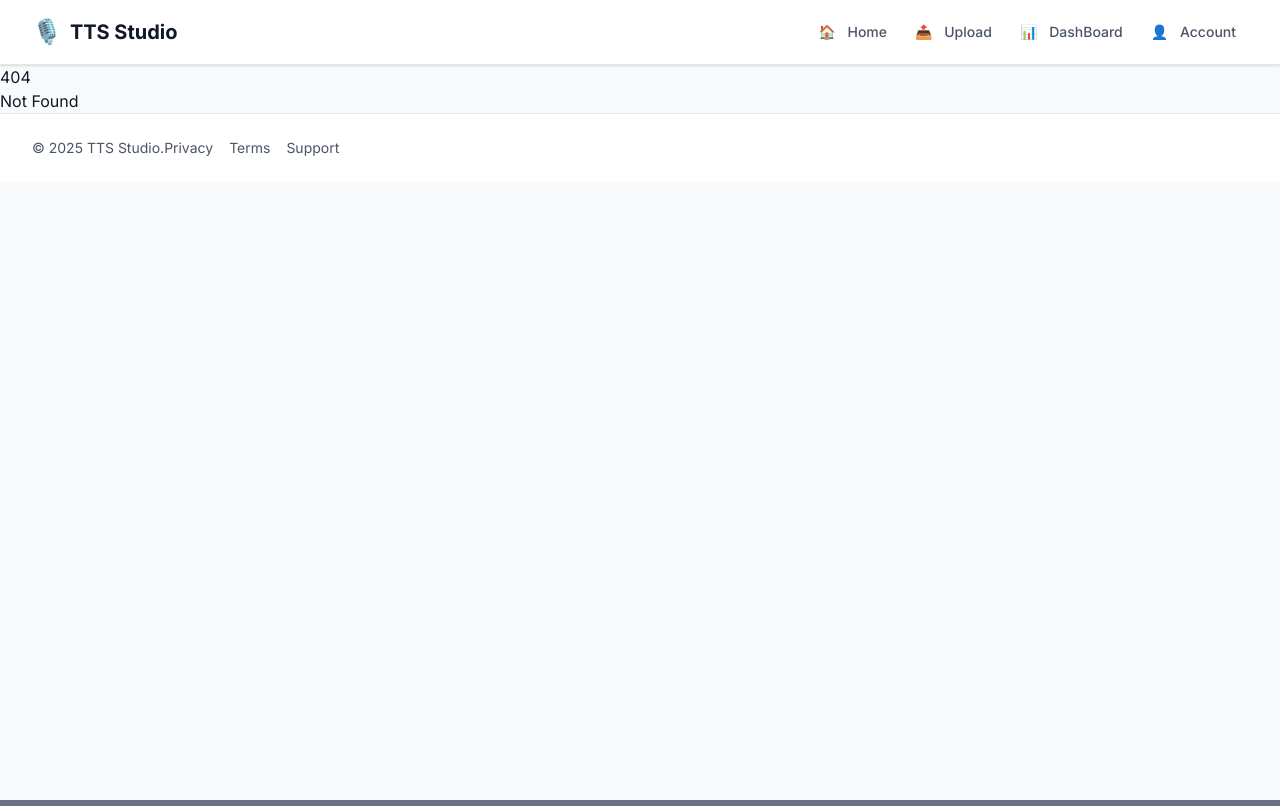
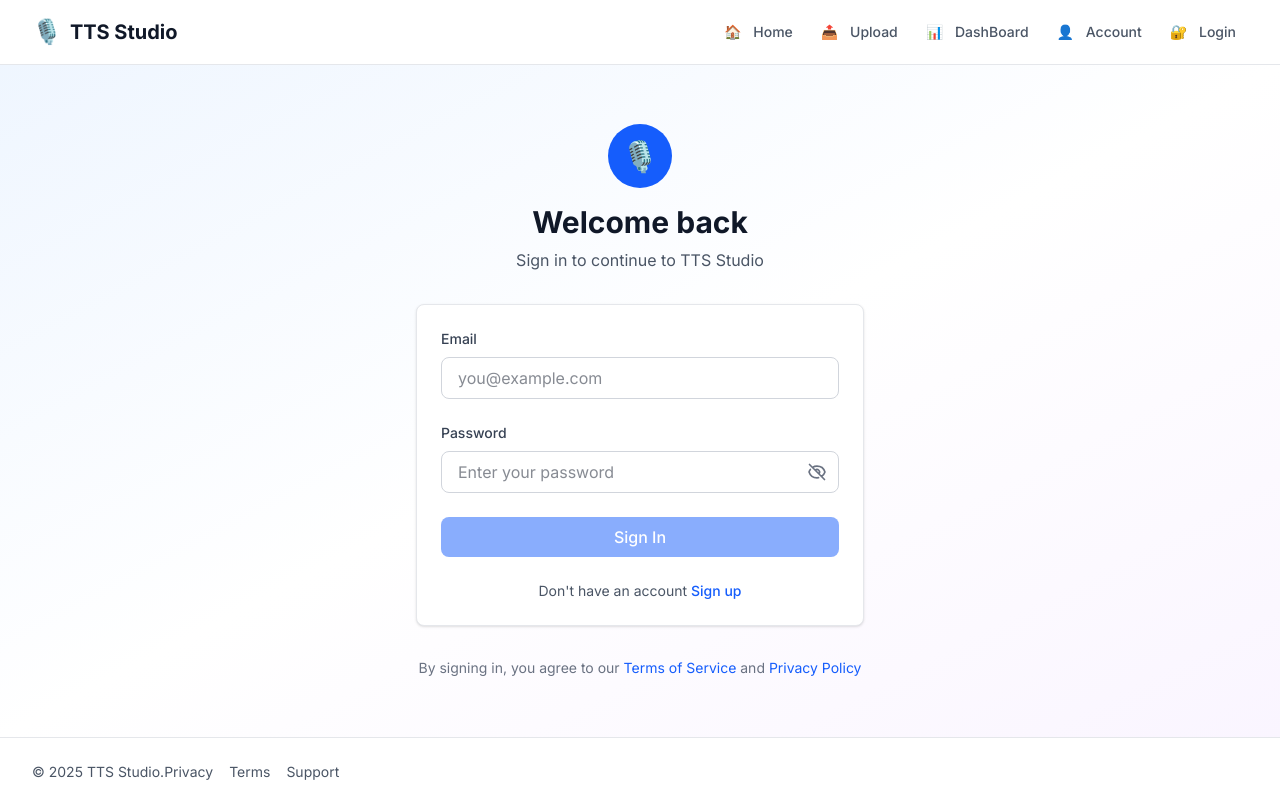
Before and after one commit to jamewell/Text-To-Speech-Py, a SvelteKit app in the folder frontend/: page /login in a window 1280 px wide. Before the commit this address had no page. Built offline with nearby package versions, Linux system fonts and the light colour scheme.

Commit message:
feat: add login page and form with authentication handling

```diff
--- /dev/null
+++ b/frontend/src/lib/components/auth/LoginForm.svelte
@@ -0,0 +1,175 @@
+<script lang="ts">
+	import { onMount } from "svelte";
+	import { authStore } from "../../../stores/auth";
+
+
+    let email = '';
+    let password = '';
+    let emailError = '';
+    let passwordError = '';
+    let showPassword = false;
+
+    $: isFormValid = email.length > 0 && password.length > 0;
+
+    $: if (email) emailError = '';
+    $: if (password) passwordError = '';
+
+    onMount(() => {
+        return () => {
+            authStore.clearError();
+        };
+    });
+
+    function validateEmail(value: string): boolean {
+        const emailRegex = /^[^\s@]+@[^\s@]+\.[^\s@]+$/;
+
+        if (!value) {
+            emailError = 'Email is required';
+            return false;
+        }
+
+        if (!emailRegex.test(value)) {
+            emailError = 'Please enter a valid email';
+            return false;
+        }
+
+        emailError = '';
+        return true;
+    }
+
+    function validatePassword(value: string): boolean {
+        if (!value) {
+            passwordError = 'Password is required';
+            return false;
+        }
+
+        if (value.length < 8) {
+            passwordError = 'Password must be at least 8 characters';
+            return false;
+        }
+
+        passwordError = '';
+        return true;
+    }
+
+    async function handleSubmit(event: Event) {
+        event.preventDefault();
+
+        const isValidEmail = validateEmail(email);
+        const isValidPassword = validatePassword(password);
+
+        if (!isValidEmail || isValidPassword) {
+            return;
+        }
+
+        await authStore.login(email, password);
+    }
+
+    function togglePasswordVisibility() {
+        showPassword = !showPassword;
+    }
+</script>
+
+<form on:submit={handleSubmit} class="space-y-6">
+    <!-- Email field -->
+     <div>
+        <label for="email" class="block text-sm font-medium text-gray-700 mb-2">
+            Email
+        </label>
+        <input
+            type="email"
+            name="email"
+            id="email"
+            bind:value={email}
+            on:blur={() => validateEmail(email)}
+            disabled={$authStore.isLoading}
+            class="w-full px-4 py-2 border border-gray-300 rounded-lg focus:right-2 focus:ring-blue-500 focus:border-transparent disabled:bg-gray-100 disabled:cursor-not-allowed transition-colors"
+            placeholder="you@example.com"
+            autocomplete="email"
+            required
+        >
+        {#if emailError}
+            <p class="mt-1 test-sm text-red-600">{emailError}</p>
+        {/if}
+     </div>
+
+     <!-- Password field -->
+    <div>
+        <label for="password" class="block text-sm font-medium text-gray-700 mb-2">
+            Password
+        </label>
+        <div class="relative">
+            <input
+                type={showPassword ? 'text' : 'password'}
+                name="password"
+                id="password"
+                bind:value={password}
+                on:blur={() => validatePassword(password)}
+                disabled={$authStore.isLoading}
+                class="w-full px-4 py-2 border border-gray-300 rounded-lg focus:right-2 focus:ring-blue-500 focus:border-transparent disabled:bg-gray-100 disabled:cursor-not-allowed transition-colors pr-10"
+                placeholder="Enter your password"
+                autocomplete="current-password"
+                required
+            >
+            <button
+                type="button"
+                on:click={togglePasswordVisibility}
+                class="absolute right-3 top-1/2 -translate-y-1/2 text-gray-500 hover:text-gray-700 focus:outline-none"
+                disabled={$authStore.isLoading}
+                tabindex="-1"
+            >
+                {#if showPassword}
+                    <svg class="w-5 h-5" fill="none" stroke="currentColor" viewBox="0 0 24 24">
+						<path stroke-linecap="round" stroke-linejoin="round" stroke-width="2" d="M15 12a3 3 0 11-6 0 3 3 0 016 0z" />
+						<path stroke-linecap="round" stroke-linejoin="round" stroke-width="2" d="M2.458 12C3.732 7.943 7.523 5 12 5c4.478 0 8.268 2.943 9.542 7-1.274 4.057-5.064 7-9.542 7-4.477 0-8.268-2.943-9.542-7z" />
+					</svg>
+                {:else}
+                    <svg class="w-5 h-5" fill="none" stroke="currentColor" viewBox="0 0 24 24">
+						<path stroke-linecap="round" stroke-linejoin="round" stroke-width="2" d="M13.875 18.825A10.05 10.05 0 0112 19c-4.478 0-8.268-2.943-9.543-7a9.97 9.97 0 011.563-3.029m5.858.908a3 3 0 114.243 4.243M9.878 9.878l4.242 4.242M9.88 9.88l-3.29-3.29m7.532 7.532l3.29 3.29M3 3l3.59 3.59m0 0A9.953 9.953 0 0112 5c4.478 0 8.268 2.943 9.543 7a10.025 10.025 0 01-4.132 5.411m0 0L21 21" />
+					</svg>
+                {/if}
+            </button>
+        </div>
+        {#if passwordError}
+            <p class="mt-1 text-sm text-red-600">{passwordError}</p>
+        {/if}
+    </div>
+
+    <!-- Error Message from api -->
+    {#if $authStore.error}
+        <div class="bg-red-50 border border-red-200 rounded-lg p-4">
+            <div class="flex items-start">
+                <span class="text-red-500 mr-3 text-xl">⚠️</span>
+                <div>
+                    <h3 class="text-sm font-medium text-red-800">Login Failed</h3>
+                    <p class="text-sm text-red-700 mt-1">{$authStore.error}</p>
+                </div>
+            </div>
+        </div>
+    {/if}
+
+    <!-- submit button -->
+    <button
+        type="submit"
+        disabled={!isFormValid || $authStore.isLoading}
+        class="w-full btn-primary disabled:opacity-50 disabled:cursor-not-allowed flex items-center justify-center"
+    >
+        {#if $authStore.isLoading}
+            <svg class="animate-spin -ml-1 mr-3 h-5 w-5 text-white" xmlns="http://www.w3.org/2000/svg" fill="none" viewBox="0 0 24 24">
+                <circle class="opacity-25" cx="12" cy="12" r="10" stroke="currentColor" stroke-width="4"></circle>
+                <path class="opacity-75" fill="currentColor" d="M4 12a8 8 0 018-8V0C5.373 0 0 5.373 0 12h4zm2 5.291A7.962 7.962 0 014 12H0c0 3.042 1.135 5.824 3 7.938l3-2.647z"></path>
+            </svg>
+            Signing in...
+        {:else}
+            Sign In
+        {/if}
+    </button>
+
+    <!-- Additional Links -->
+    <div class="text-center text-sm text-gray-600">
+        Don't have an account
+        <a href="/register" class="text-blue-600 hover:text-blue-700 font-medium">
+            Sign up
+        </a>
+    </div>
+</form>
--- a/frontend/src/routes/+layout.svelte
+++ b/frontend/src/routes/+layout.svelte
@@ -1,8 +1,8 @@
 <script lang="ts">
 	import '../app.css';
-	import favicon from '$lib/assets/favicon.svg';
-	import { page } from '$app/state';
+	import { page } from '$app/stores';
 	import { goto } from '$app/navigation';
+	import { authStore } from '../stores/auth';
 
 	const navItems = [
 		{ href: '/', label: 'Home', icon: '🏠'},
@@ -16,6 +16,16 @@
 			return $page.url.pathname === '/';
 		}
 		return $page.url.pathname.startsWith(href);
+	}
+
+	let mobileMenuOpen = false;
+
+	function toggleMobileMenu() {
+		mobileMenuOpen = !mobileMenuOpen;
+	}
+
+	function closeMobileMenu() {
+		mobileMenuOpen = false;
 	}
 
 </script>
@@ -35,7 +45,7 @@
 					</button>
 				</div>
 
-				<!-- Nav Links -->
+				<!-- Nav Links Desktop -->
 				<div class="hidden md:flex items-center space-x-1">
 					{#each navItems as item}
 						<a
@@ -46,6 +56,25 @@
 							{item.label}
 						</a>
 					{/each}
+
+					<!-- Auth Navigation -->
+					{#if $authStore.isAuthenticated && $authStore.user}
+						<a
+							href="/profile"
+							class="nav-link {isActive('/profile') ? 'nav-link-active' : ''}"
+						>
+							<span class="mr-2">👤</span>
+							Profile
+						</a>
+					{:else}
+						<a
+							href="/login"
+							class="nav-link"
+						>
+							<span class="mr-2">🔐</span>
+							Login
+						</a>
+					{/if}
 				</div>
 
 				<!-- mobile menu button -->
--- /dev/null
+++ b/frontend/src/routes/login/+page.svelte
@@ -0,0 +1,49 @@
+<script lang="ts">
+    import { authStore } from "../../stores/auth";
+	import { goto } from "$app/navigation";
+	import { onMount } from "svelte";
+	import LoginForm from "$lib/components/auth/LoginForm.svelte";
+
+    onMount(() => {
+        if ($authStore.isAuthenticated) {
+            goto('/dashboard');
+        }
+    });
+</script>
+
+<svelte:head>
+    <title>Login - TTS Studio</title>
+    <meta name="description" content="Sign in to your TTS studio account">
+</svelte:head>
+
+<div class="min-h-[calc(100vh-8rem)] flex items-center justify-center bg-gradient-to-br from-blue-50 via-white to-purple-50 px-4 py-12">
+    <div class="max-w-md w-full">
+        <!-- Header -->
+        <div class="text-center mb-8">
+            <div class="inline-flex items-center justify-center w-16 h-16 bg-blue-600 rounded-full mb-4">
+                <span class="text-3xl flex items-center justify-center">🎙️</span>
+            </div>
+            <h1 class="text-3xl font-bold text-gray-900 mb-2">
+                Welcome back
+            </h1>
+            <p class="text-gray-600">
+                Sign in to continue to TTS Studio
+            </p>
+        </div>
+
+        <!-- Login form -->
+        <div class="card mb-6">
+            <LoginForm />
+        </div>
+
+        <!-- Additional info -->
+        <div class="mt-8 text-center">
+            <p class="text-sm text-gray-500">
+                By signing in, you agree to our
+                <a href="#" class="text-blue-600 hover:underline">Terms of Service</a>
+                and
+                <a href="#" class="text-blue-600 hover:underline">Privacy Policy</a>
+            </p>
+        </div>
+    </div>
+</div>
```
